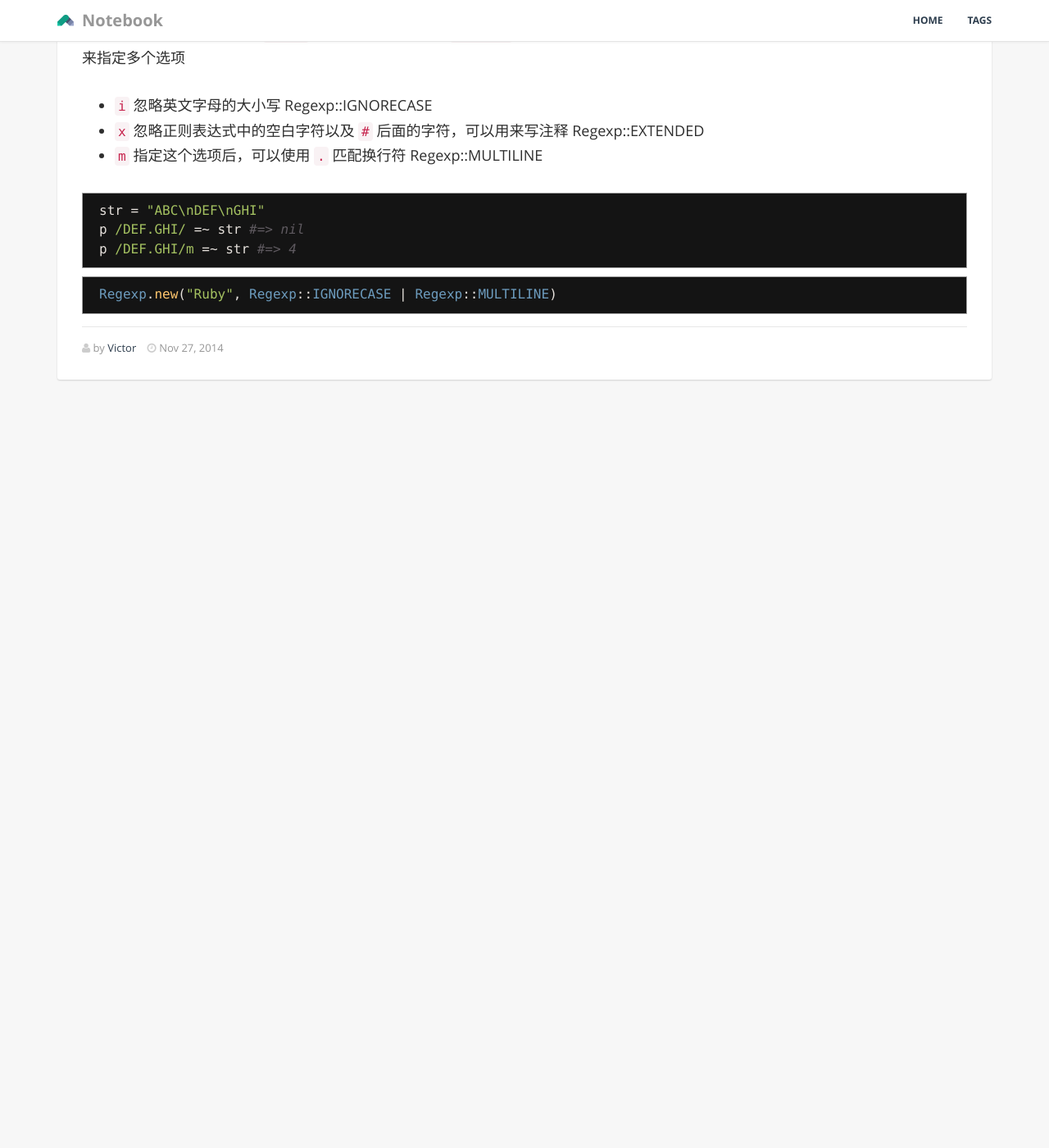
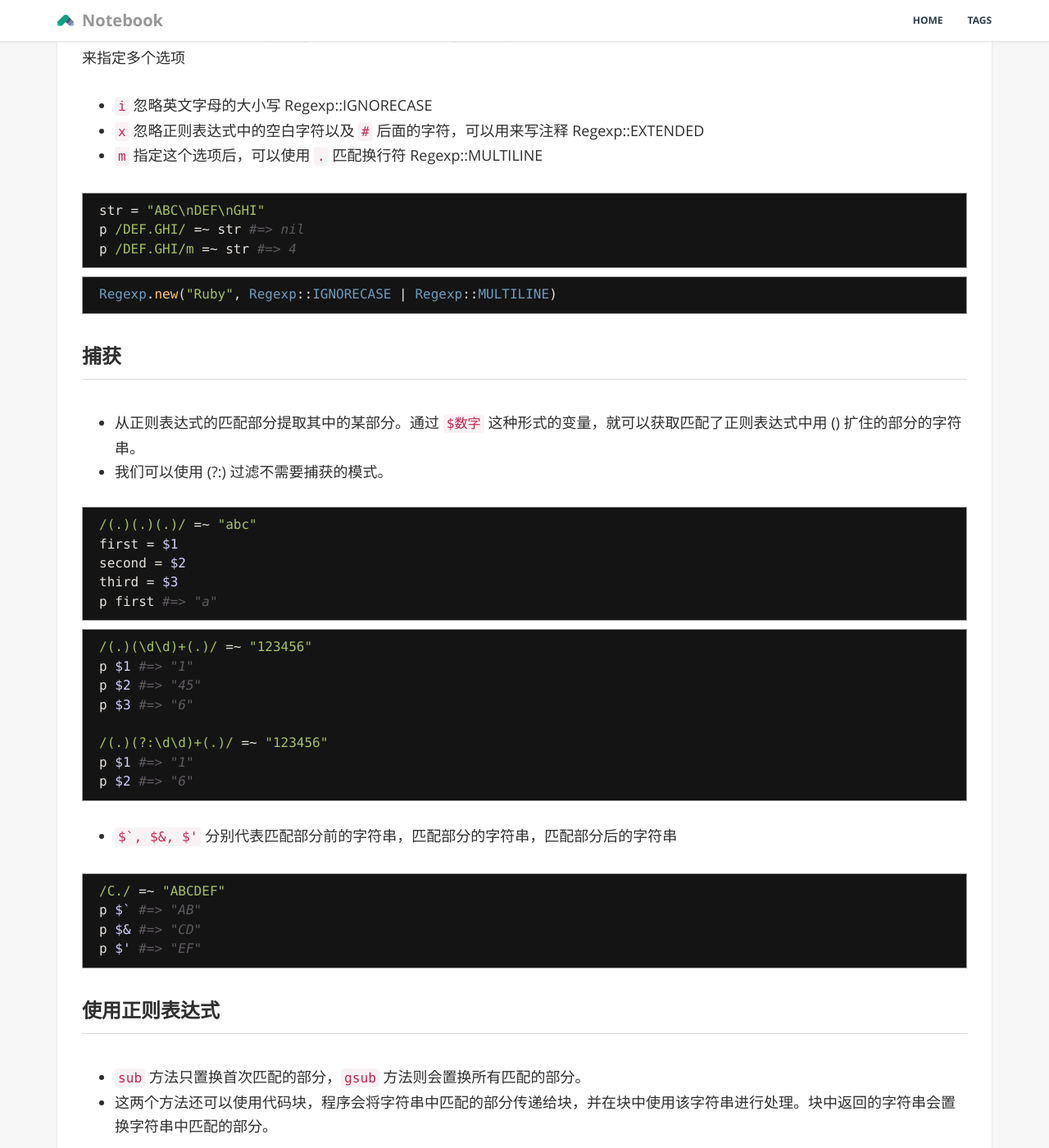
Before and after one commit to GiaoGiaoCat/GiaoGiaoCat.github.io, a Jekyll site: the page built from _posts/201411/2014-11-27-ruby-Regular-Expression.md, in a window 1280 px wide and 1400 px high, scrolled down 2129 px. Shown: the whole window at 82% size. Built offline with Jekyll 4.4.1, drawn with Linux system fonts in a browser that asks for light colours; Markdown is read by kramdown in place of the engine named in the settings; before the commit the page ends 2637 px from its top, so only the background shows below that; some of the changed text lies outside the part shown.

Commit message:
learn regexp

````diff
--- a/_posts/201411/2014-11-27-ruby-Regular-Expression.md
+++ b/_posts/201411/2014-11-27-ruby-Regular-Expression.md
@@ -91,3 +91,81 @@ p /DEF.GHI/m =~ str #=> 4
 ```ruby
 Regexp.new("Ruby", Regexp::IGNORECASE | Regexp::MULTILINE)
 ```
+
+## 捕获
+
+* 从正则表达式的匹配部分提取其中的某部分。通过 ```$数字``` 这种形式的变量，就可以获取匹配了正则表达式中用 () 扩住的部分的字符串。
+* 我们可以使用 (?:) 过滤不需要捕获的模式。
+
+```ruby
+/(.)(.)(.)/ =~ "abc"
+first = $1
+second = $2
+third = $3
+p first #=> "a"
+```
+
+```ruby
+/(.)(\d\d)+(.)/ =~ "123456"
+p $1 #=> "1"
+p $2 #=> "45"
+p $3 #=> "6"
+
+/(.)(?:\d\d)+(.)/ =~ "123456"
+p $1 #=> "1"
+p $2 #=> "6"
+```
+
+* ```$`, $&, $'``` 分别代表匹配部分前的字符串，匹配部分的字符串，匹配部分后的字符串
+
+```ruby
+/C./ =~ "ABCDEF"
+p $` #=> "AB"
+p $& #=> "CD"
+p $' #=> "EF"
+```
+
+## 使用正则表达式
+
+* ```sub``` 方法只置换首次匹配的部分，```gsub``` 方法则会置换所有匹配的部分。
+* 这两个方法还可以使用代码块，程序会将字符串中匹配的部分传递给块，并在块中使用该字符串进行处理。块中返回的字符串会置换字符串中匹配的部分。
+
+```ruby
+str = "abracatabra"
+nstr = str.sub(/.a/) do |matched|
+  '<' + matched.upcase + '>'
+end
+p nstr #=> 'ab<RA>catabra'
+```
+
+* ```scan``` 方法不能做置换操作。在正则表达式中时候 () 时，匹配部分会以数组的形式返回。
+* 如果指定与 () 相等数量的块参数，则返回的结果就不是数组，而是各个元素。
+* 如果没有指定块，则直接返回匹配的字符串数组。
+
+```ruby
+"abracatabra".scan('(.)(a)') do |matched|
+  p matched
+end
+
+#=>
+["r", "a"]
+["c", "a"]
+["t", "a"]
+["r", "a"]
+```
+
+```ruby
+"abracatabra".scan('(.)(a)') do |a, b|
+  p a + "-" + b
+end
+
+#=>
+"r-a"
+"c-a"
+"t-a"
+"r-a"
+```
+
+```ruby
+"abracatabra".scan('(.)(a)') #=> ["ra", "ca", "ta", "ra"]
+```
````
